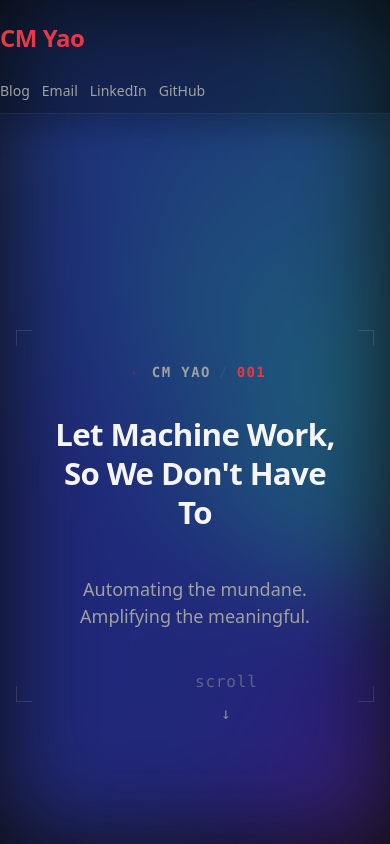
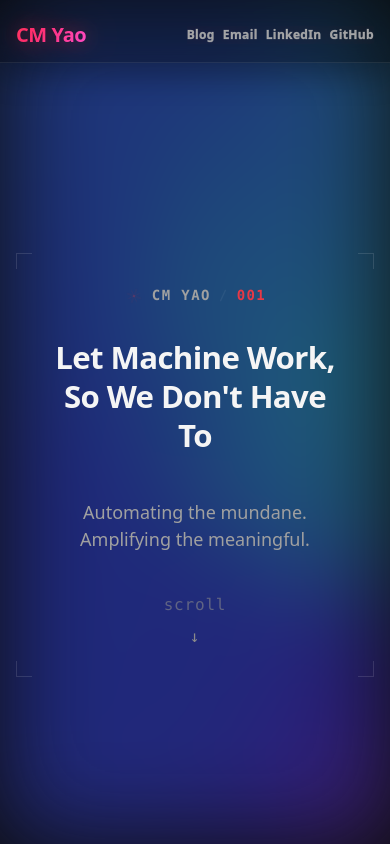
Before and after one commit to shuaiyy-ux/Personal_Web, a website built with Vite: page index.html in a window 390 px wide. Shown: the top 844 px of the page. Built offline with nearby package versions, Linux system fonts and the light colour scheme; animation ran at ten frames a second.

Commit message:
phone adaptation

```diff
--- a/src/styles/header.css
+++ b/src/styles/header.css
@@ -21,13 +21,21 @@
   justify-content: space-between;
   gap: var(--space-6);
   padding: var(--space-3) 0;
+  padding-inline: calc(var(--space-4) + env(safe-area-inset-left))
+    calc(var(--space-4) + env(safe-area-inset-right));
 }
 
 .site-header__brand {
   font-size: var(--font-size-2xl);
   font-weight: 700;
   letter-spacing: var(--letter-spacing-tight);
-  color: var(--color-accent);
+  background: linear-gradient(120deg, #ff2424, #ff9a3b, #ff2f6d, #ff5ef7, #ffb347);
+  background-size: 420% 420%;
+  -webkit-background-clip: text;
+  background-clip: text;
+  color: transparent;
+  animation: header-brand-shift 7s ease-in-out infinite;
+  text-shadow: 0 0 22px rgba(255, 64, 80, 0.5), 0 0 44px rgba(255, 64, 120, 0.35);
 }
 
 .site-header__nav {
@@ -39,12 +47,29 @@
 .site-header__link {
   font-size: var(--font-size-sm);
   color: var(--color-fg-muted);
-  transition: color var(--transition-fast);
+  font-weight: 700;
+  letter-spacing: 0.03em;
+  -webkit-text-stroke: 0.6px rgba(255, 255, 255, 0.3);
+  text-shadow: 0 0 18px rgba(255, 64, 80, 0.25);
+  transition: color var(--transition-fast), text-shadow var(--transition-fast);
 }
 
 .site-header__link:hover,
 .site-header__link:focus-visible {
   color: var(--color-accent);
+  text-shadow: 0 0 22px rgba(255, 64, 80, 0.45);
+}
+
+@keyframes header-brand-shift {
+  0% {
+    background-position: 0% 50%;
+  }
+  50% {
+    background-position: 100% 50%;
+  }
+  100% {
+    background-position: 0% 50%;
+  }
 }
 
 @media (max-width: 768px) {
@@ -57,12 +82,28 @@
   }
 
   .site-header__inner {
-    flex-direction: column;
-    align-items: flex-start;
+    flex-direction: row;
+    align-items: center;
+    gap: var(--space-3);
   }
 
   .site-header__nav {
-    flex-wrap: wrap;
-    gap: var(--space-3);
+    flex-wrap: nowrap;
+    gap: var(--space-2);
+    overflow-x: auto;
+    -webkit-overflow-scrolling: touch;
+  }
+
+  .site-header__brand,
+  .site-header__link {
+    white-space: nowrap;
+  }
+
+  .site-header__brand {
+    font-size: var(--font-size-xl);
+  }
+
+  .site-header__link {
+    font-size: var(--font-size-xs);
   }
 }
--- a/src/styles/hero.css
+++ b/src/styles/hero.css
@@ -146,10 +146,9 @@
 
 /* ---------- Scroll Cue ---------- */
 .hero__scroll-cue {
-  position: absolute;
-  bottom: var(--space-14);
-  left: 50%;
-  transform: translateX(-50%);
+  position: relative;
+  margin-top: var(--space-6);
+  z-index: 1;
   display: flex;
   flex-direction: column;
   align-items: center;
@@ -219,7 +218,7 @@
   }
 
   .hero__scroll-cue {
-    bottom: var(--space-14);
+    margin-top: var(--space-5);
   }
 }
 
```
Also changed, not shown: src/sections/hero.ts (line endings or trailing spaces), 1 other file.
